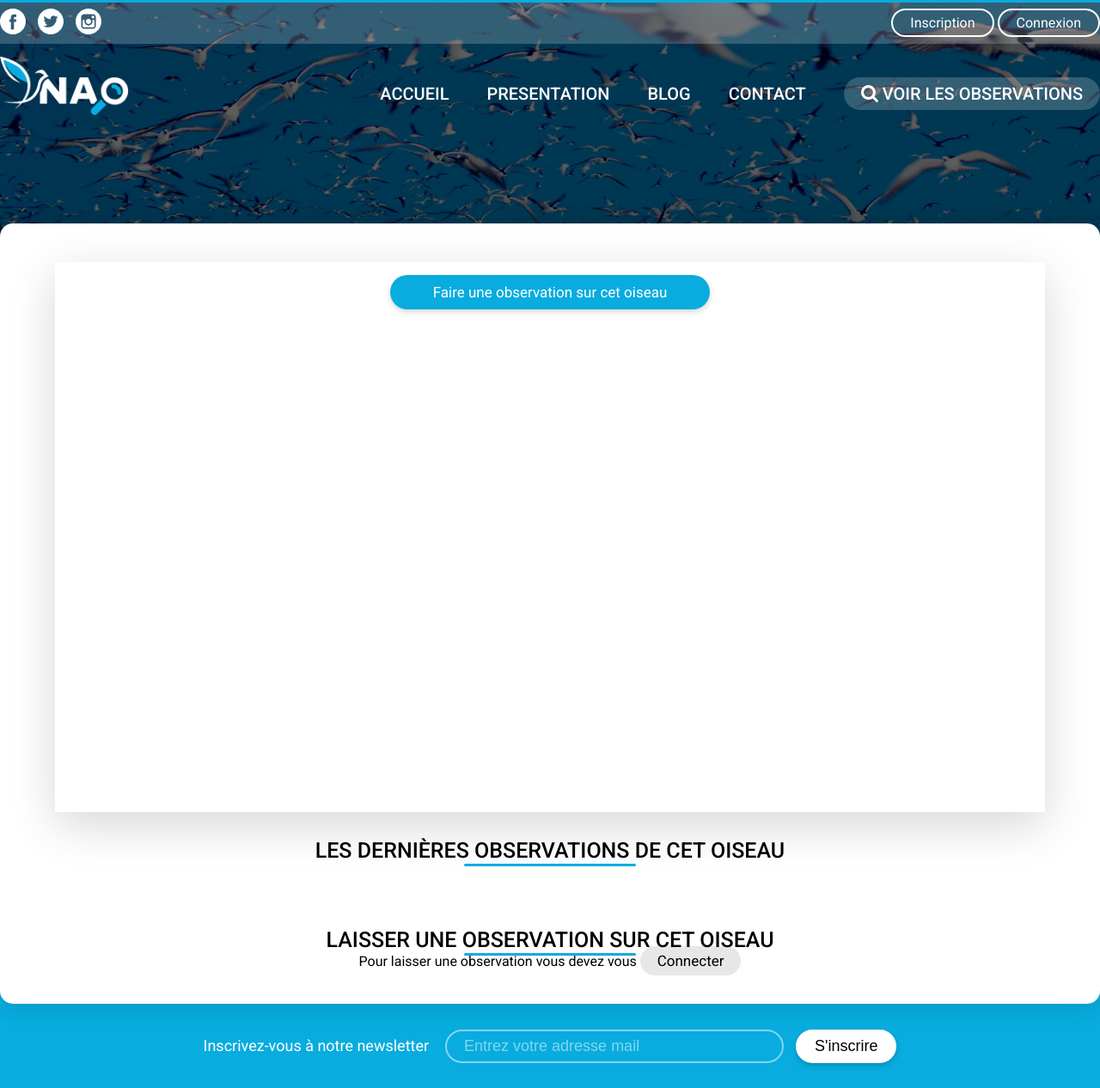
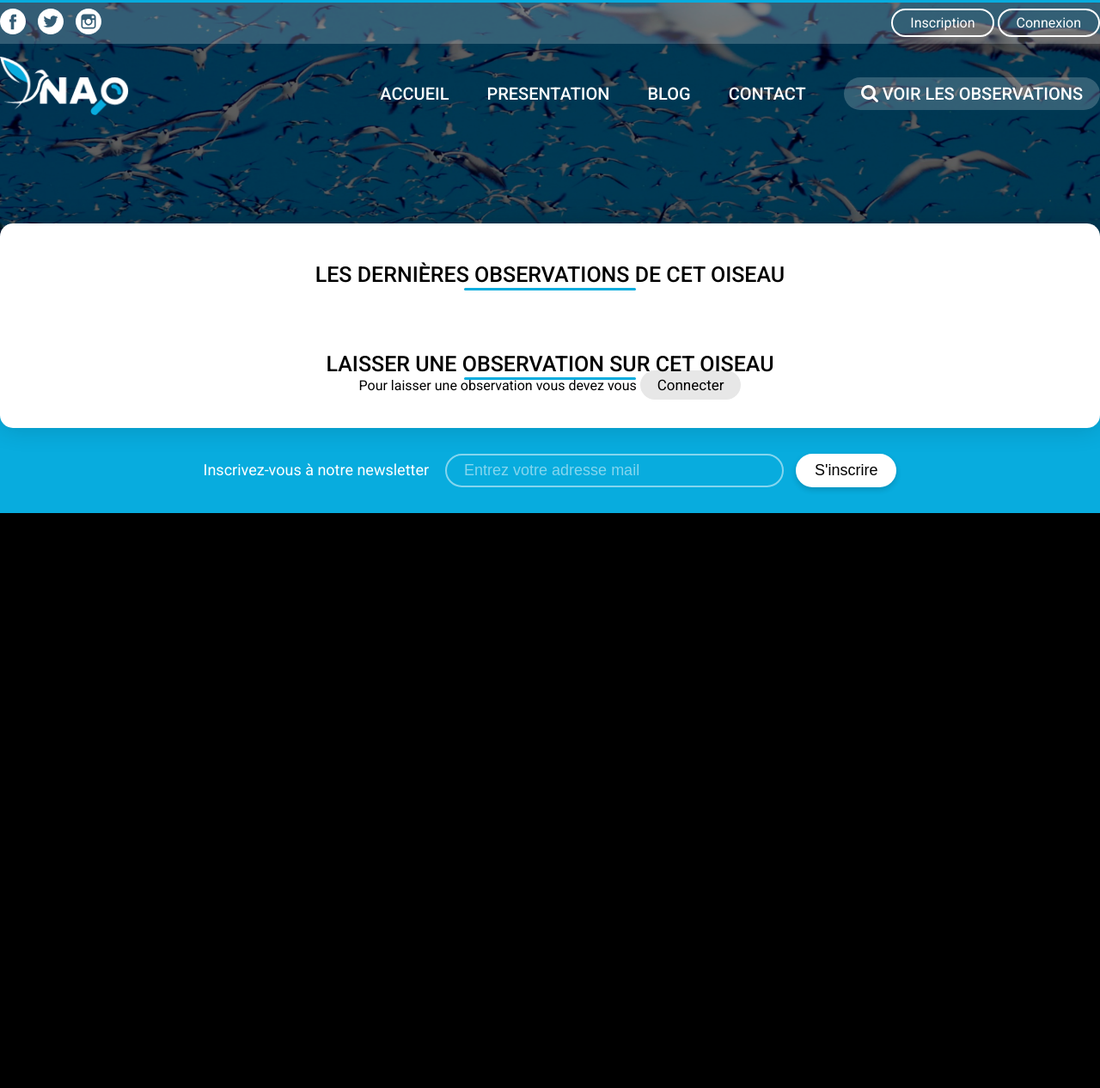
Before and after one commit to NaoProjet5/Projet-Nao, a Symfony app: template templates/lw_pub_nao/lwObservation.html.twig in a window 1280 px wide. Shown: the top 1266 px of the page at 86% size. After the commit the page ends 597 px from the top, so only its background shows below. Run offline with Twig, Linux system fonts and the light colour scheme; the template is opened without the code that fills it, so the values that code supplies are empty; some libraries are stand-ins or nearby versions.

Commit message:
quelque amelioration

```diff
--- a/templates/lw_pub_nao/lwObservation.html.twig
+++ b/templates/lw_pub_nao/lwObservation.html.twig
@@ -10,16 +10,7 @@
 
     </section>
     <div class="body_content observations">
-    <div class="content map">
 
-        <div id="map_canvas"></div>
-
-        <div id="do_observation" class="">
-
-            <a href="#laisser_observation">Faire une observation sur cet oiseau</a>
-
-        </div>
-    </div><!--end of div content map-->
 
     <div class="last_observations">
         <h2 class="souligner">Les dernières observations de cet oiseau</h2>
```
